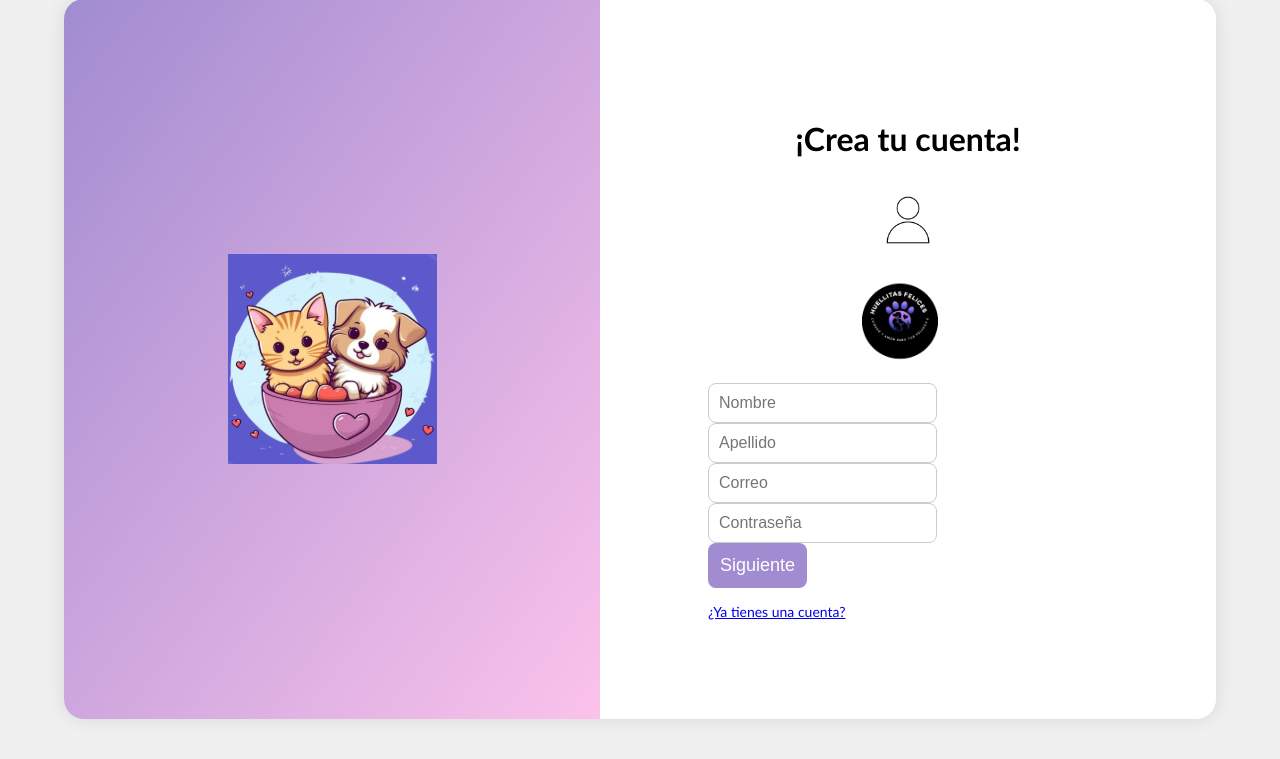
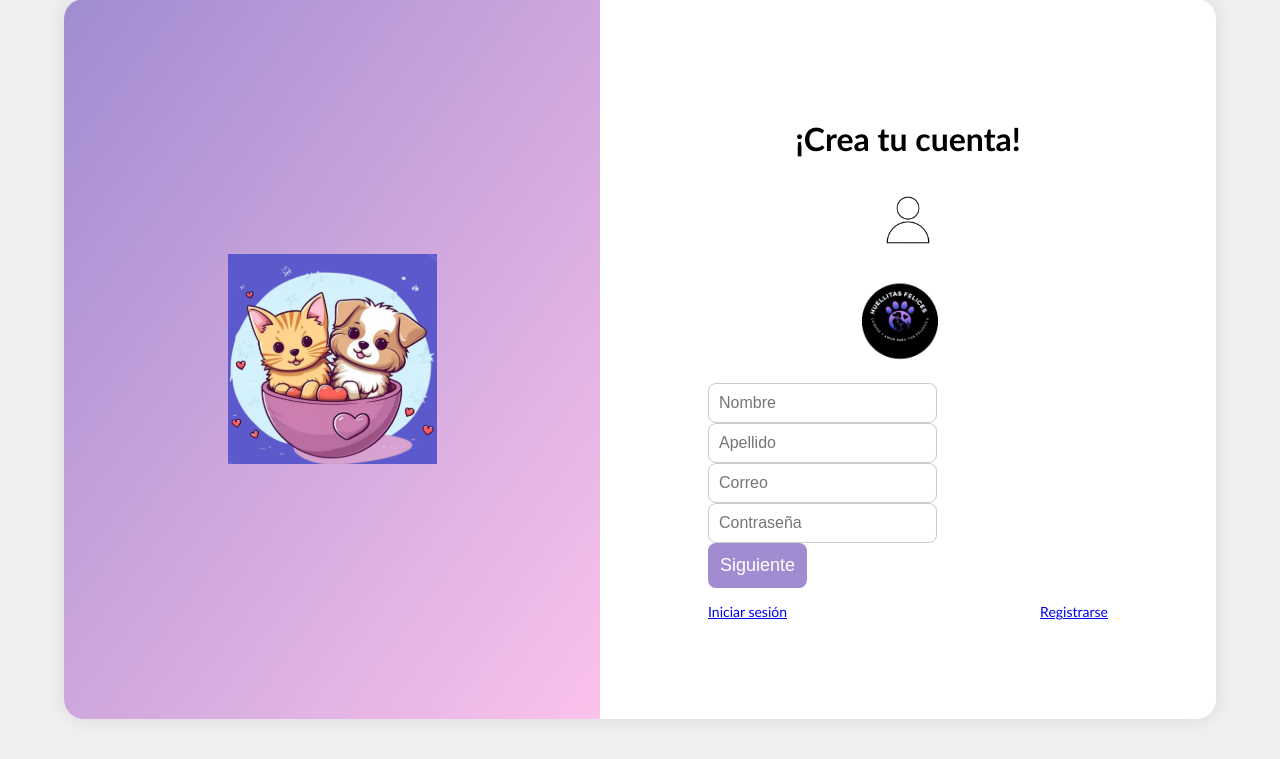
Before and after one commit to lorenagarcia-25/pawpet, a Flask app: page /registrarse in a window 1280 px wide. Shown: the part 41-800 px from the top of the page. Run offline with Flask 3, Linux system fonts and the light colour scheme; some libraries are stand-ins or nearby versions.

Commit message:
Update registrarse.html

```diff
--- a/templates/registrarse.html
+++ b/templates/registrarse.html
@@ -1,6 +1,9 @@
-
+{% extends 'base.html' %}
+{% block title %} Registrarse {% endblock %}
+{% block content %}
 <!DOCTYPE html>
 <html lang="es">
+
 <head>
   <meta charset="UTF-8">
   <meta name="viewport" content="width=device-width, initial-scale=1.0">
@@ -8,6 +11,7 @@
   <link rel="stylesheet" href="{{ url_for('static', filename='registrarse.css') }}">
   <link rel="shortcut icon" href="{{ url_for('static', filename='img/huellitas_felices.png') }}">
 </head>
+
 <body>
   <div class="login-wrapper">
 
@@ -34,13 +38,14 @@
             <label for="password" class="form-label"></label>
             <input type="password" class="form-control" name="password" id="password" placeholder="Contraseña" required>
           </div>
-      <button class="cuadro" type="submit">Siguiente</button>
+           <button type="submit" class="cuadro">Siguiente</button>
         </form>
         <div class="links">
-          <a href="{{url_for('login') }}">¿Ya tienes una cuenta? </a>
+          <a href="{{ url_for('login') }}" class="link-primary text decoration-none">Iniciar sesión</a>
+          <a href="#!" class="link-primary text decoration-none">Registrarse </a>
         </div>
 
-        <!-- <a href="{{url_for('index')}}"><button class="cuadro">Siguiente</button></a>-->
+
 
       </div>
     </div>
@@ -48,4 +53,6 @@
   </div>
 
 </body>
+
 </html>
+{% endblock %}
```
Lines whose indentation alone changed are shown as unchanged.
